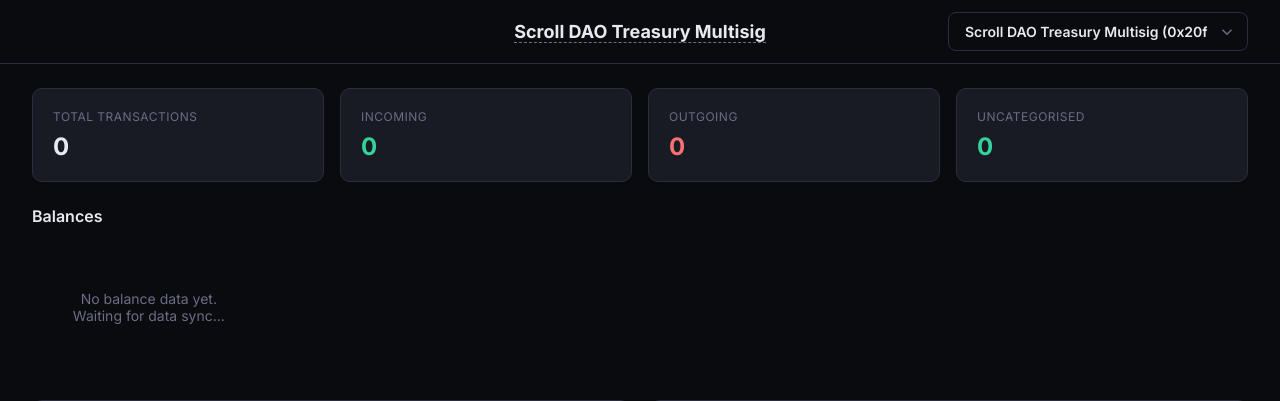
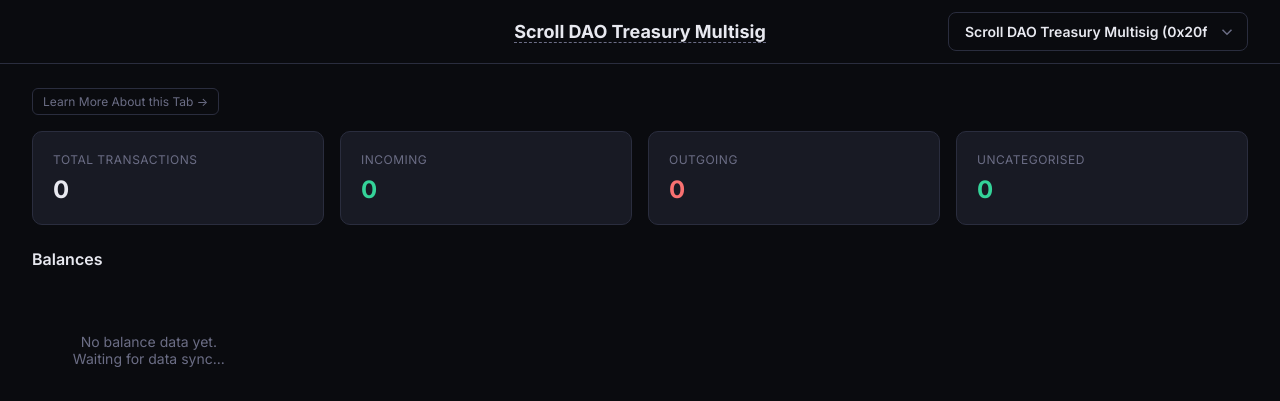
Before and after one commit to Tiiinoo/scroll-treasury-interface, a Flask app: page / in a window 1280 px wide. Shown: the part 66-467 px from the top of the page. Run offline with Flask 3, Linux system fonts and the light colour scheme; data that the repository does not hold is empty; some libraries are stand-ins or nearby versions.

Commit message:
Add GitBook docs links to each tab

```diff
--- a/static/css/style.css
+++ b/static/css/style.css
@@ -1117,6 +1117,30 @@
     background: var(--border-light);
 }
 
+/* ── Docs Link Bar ───────────────────────────────────────────────────────── */
+
+.docs-link-bar {
+    margin-bottom: 16px;
+}
+
+.docs-link {
+    display: inline-flex;
+    align-items: center;
+    gap: 6px;
+    font-size: 12px;
+    color: var(--text-muted);
+    text-decoration: none;
+    border: 1px solid var(--border-color);
+    border-radius: var(--radius-sm);
+    padding: 5px 10px;
+    transition: color 0.2s, border-color 0.2s;
+}
+
+.docs-link:hover {
+    color: var(--accent-scroll);
+    border-color: var(--accent-scroll);
+}
+
 /* ── Wallet Title Link ───────────────────────────────────────────────────── */
 
 .wallet-title-link {
--- a/static/js/app.js
+++ b/static/js/app.js
@@ -37,6 +37,14 @@
     '#f87171', '#f5c842', '#818cf8', '#22d3ee', '#e879f9',
     '#84cc16', '#14b8a6',
 ];
+
+const DOCS_URLS = {
+    treasury:  'https://docs.scrolldaotreasury.com/tabs/tabs-guide/scroll-dao-treasury-multisig',
+    committee: 'https://docs.scrolldaotreasury.com/tabs/tabs-guide/operations-and-accountability-committee-multisig',
+    delegates: 'https://docs.scrolldaotreasury.com/tabs/tabs-guide/delegates-incentives-multisig',
+    community: 'https://docs.scrolldaotreasury.com/tabs/tabs-guide/community-allocation-multisig',
+    ecosystem: 'https://docs.scrolldaotreasury.com/tabs/tabs-guide/ecosystem-allocation-multisig',
+};
 
 // ── Initialise ──────────────────────────────────────────────────────────
 
@@ -201,7 +209,9 @@
         return;
     }
 
+    const docsUrl = DOCS_URLS[state.activeWallet];
     content.innerHTML = `
+        ${docsUrl ? `<div class="docs-link-bar"><a href="${docsUrl}" target="_blank" rel="noopener noreferrer" class="docs-link">Learn More About this Tab →</a></div>` : ''}
         <!-- Stats Cards -->
         <div class="stats-grid">
             ${renderStatCard('Total Transactions', s.tx_counts.total, '', '')}
@@ -1109,6 +1119,7 @@
     const usdtObtained = treasury?.budgetComp?.totals?.treasury_usdt_available_from_swap || 0;
 
     content.innerHTML = `
+        <div class="docs-link-bar"><a href="https://docs.scrolldaotreasury.com/" target="_blank" rel="noopener noreferrer" class="docs-link">Learn More About this Site →</a></div>
         <div class="stats-grid" style="margin-bottom:24px;">
             <div class="stat-card">
                 <div class="stat-label">Total DAO Treasury</div>
```
